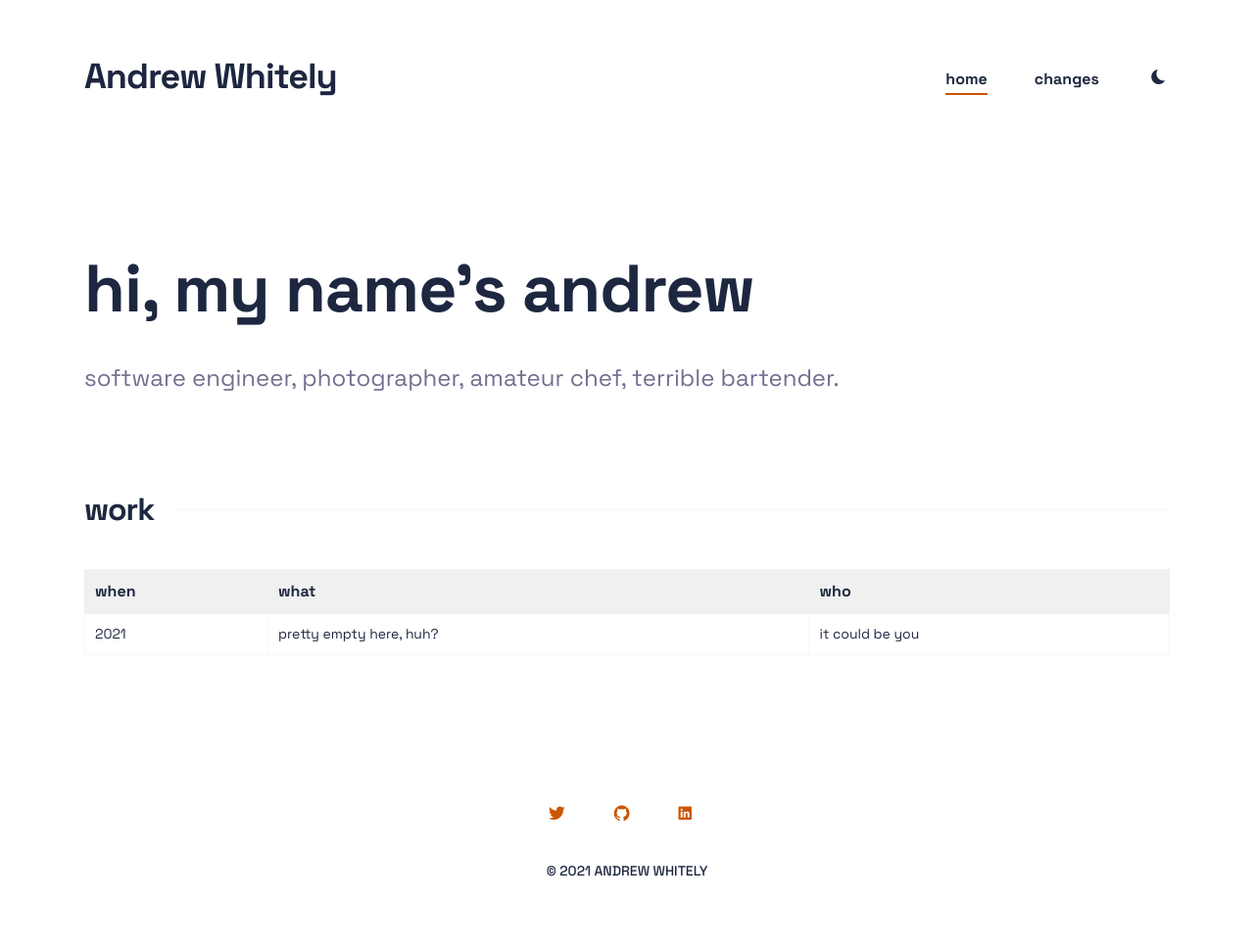
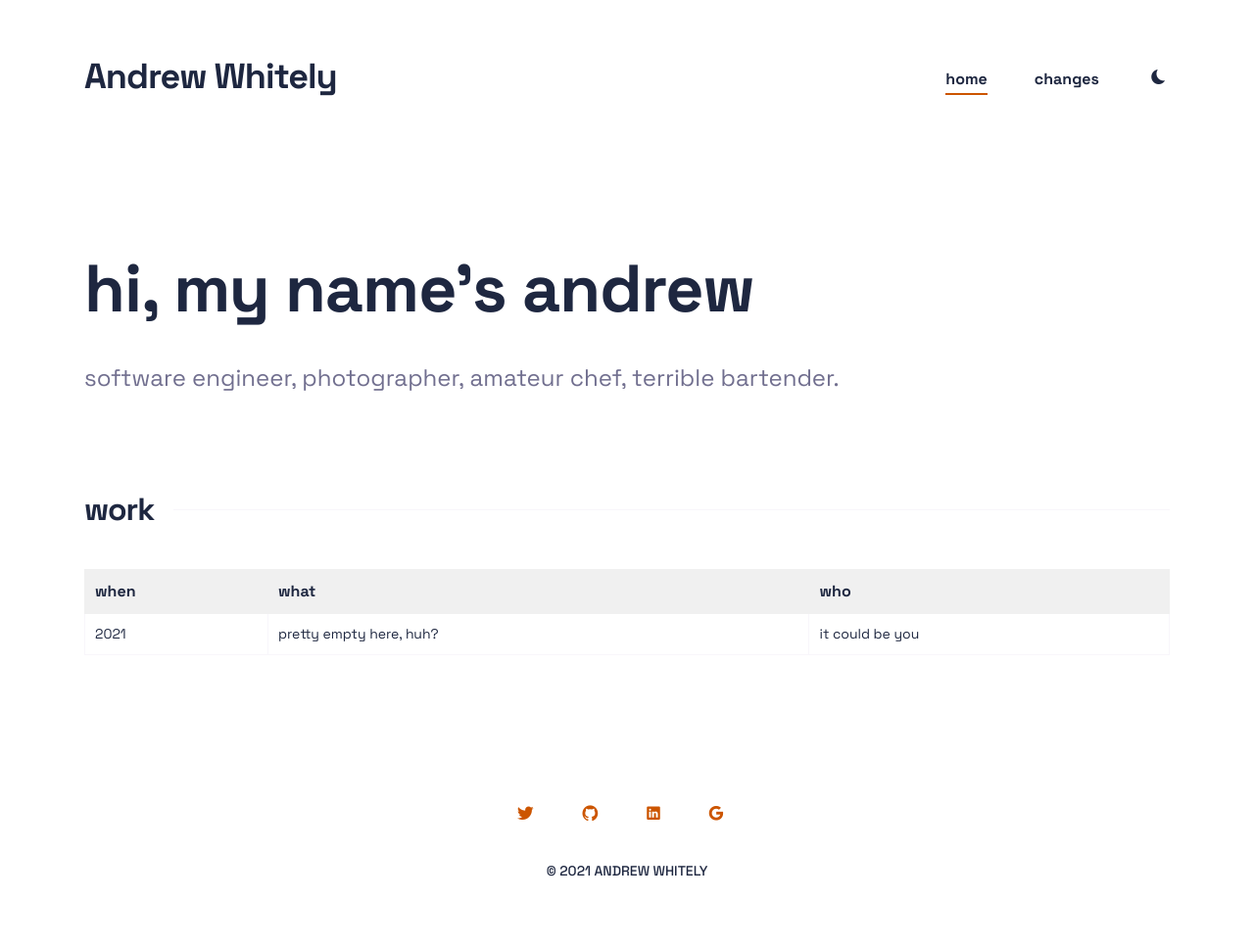
Before and after one commit to andrewwhitely/andrewwhitely.github.io, a Jekyll site: the page built from index.html, in a window 1280 px wide. Shown: the whole page at 98% size. Built offline with Jekyll 4.4.1, drawn with Linux system fonts in a browser that asks for light colours; nearby versions of some CDN libraries.

Commit message:
small updates

```diff
--- a/_config.yml
+++ b/_config.yml
@@ -1,7 +1,7 @@
 #-------------------------------
 # General Site Settings
-baseurl: "" # the subpath of your site, e.g. /blog
-url: "" # the base hostname & protocol for your site, e.g. http://example.com
+baseurl: "/" # the subpath of your site, e.g. /blog
+url: "https://andrewwhitely.com/" # the base hostname & protocol for your site, e.g. http://example.com
 
 
 #-------------------------------
--- a/_data/settings.yml
+++ b/_data/settings.yml
@@ -27,3 +27,4 @@ social:
 - {icon: "ion-logo-twitter", color: "#CC5500", link: "https://twitter.com/ndrewwhitely/"}
 - {icon: "ion-logo-github", color: "#CC5500", link: "https://github.com/andrewwhitely/"}
 - {icon: "ion-logo-linkedin", color: '#CC5500', link: "https://linkedin.com/in/andrewwhitely/"}
+- {icon: "ion-logo-google", color: '#CC5500', link: "mailto:andrewnwhitely@gmail.com?subject=Inquiry"}
```
